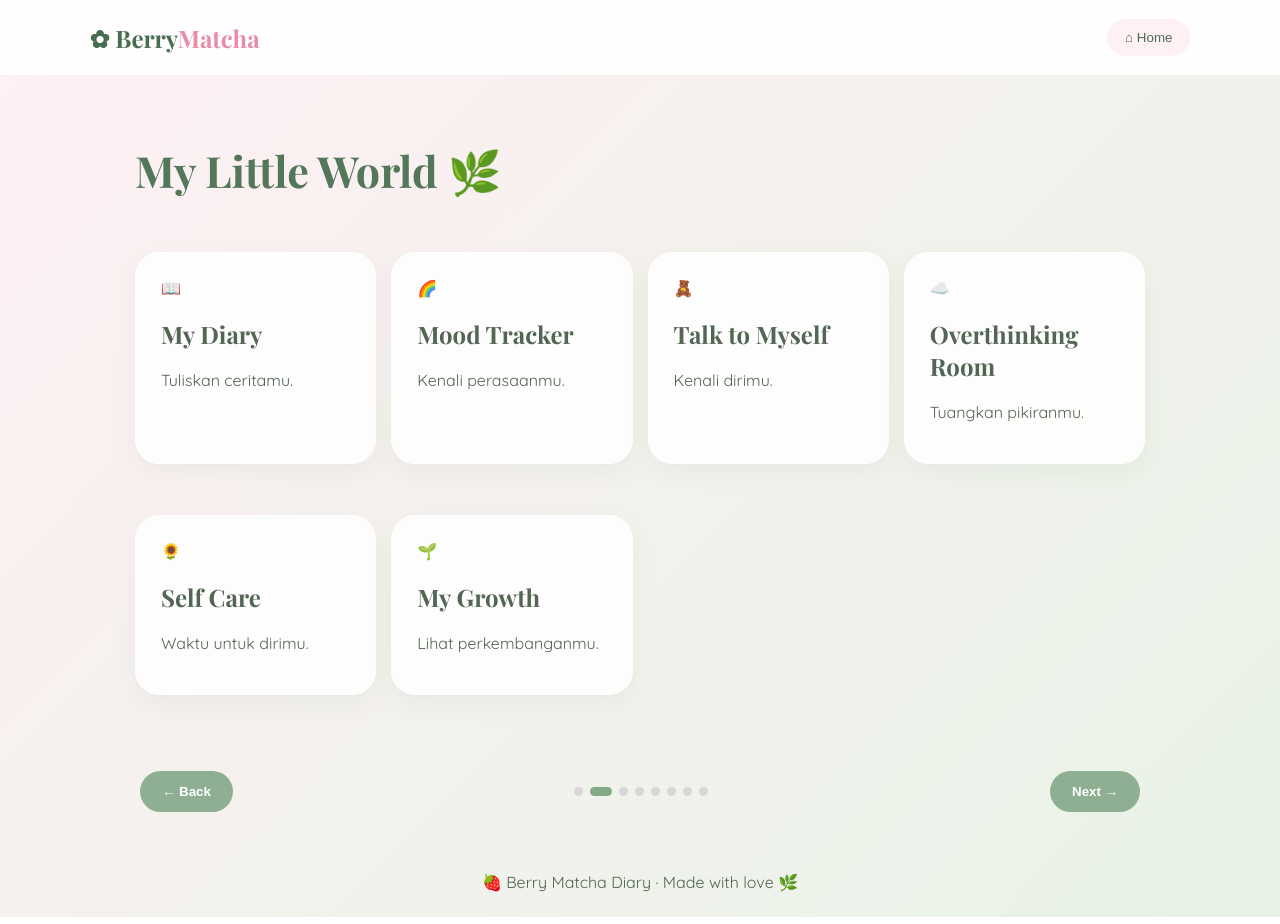
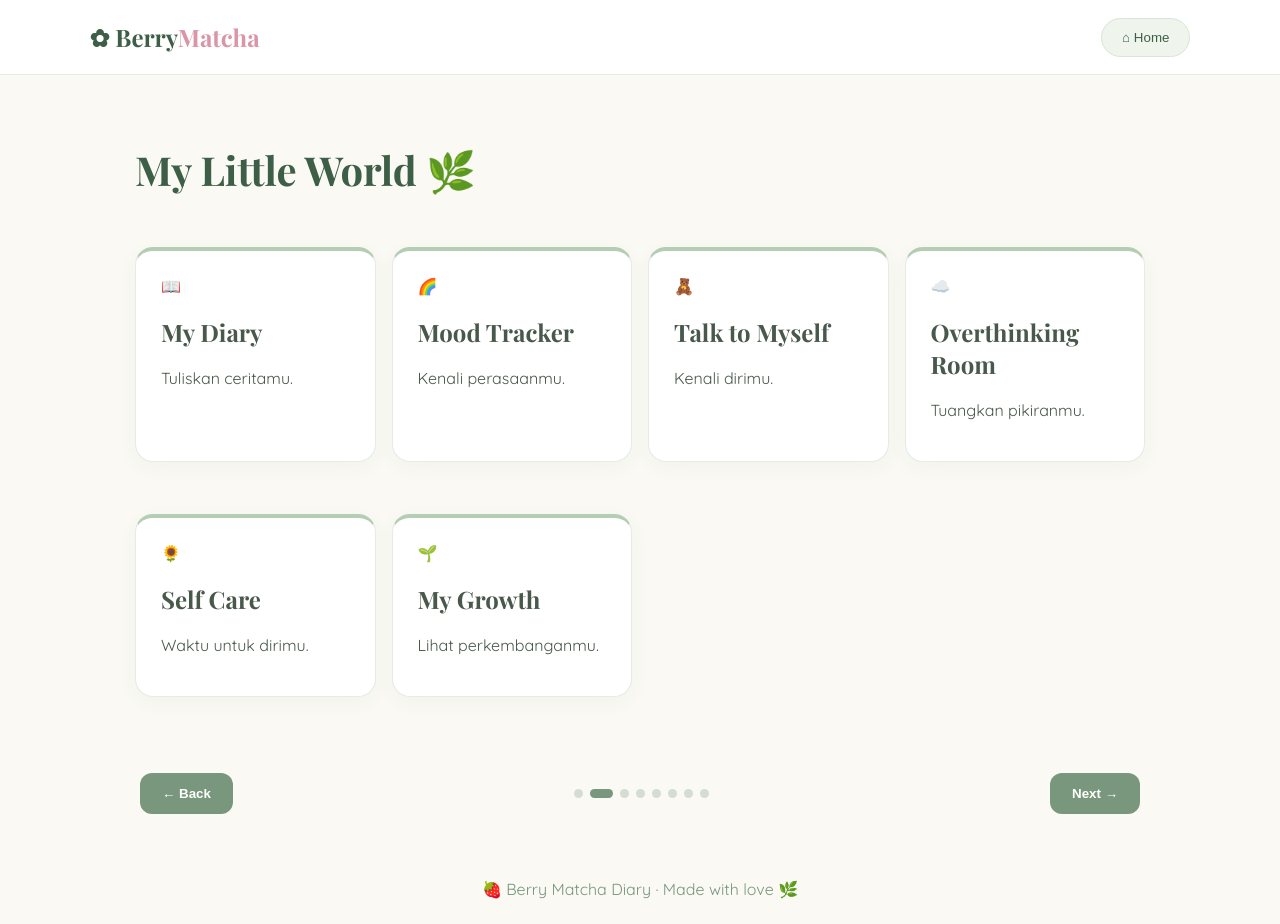
Before and after one commit to dwia90685-droid/dear-diary, a plain HTML site: page index.html in a window 1280 px wide. Both pictures are taken after a click on the button "Start My Journey →". Drawn offline with nearby package versions, Linux system fonts and the light colour scheme.

Commit message:
Update style.css

```diff
--- a/style.css
+++ b/style.css
@@ -1,11 +1,15 @@
 
-@import url('https://fonts.googleapis.com/css2?family=Quicksand:wght@400;600;700&family=Playfair+Display:wght@600;700&display=swap');
+@import url('https://fonts.googleapis.com/css2?family=Quicksand:wght@400;500;600;700&family=Playfair+Display:wght@600;700&display=swap');
 
 :root{
- --pink:#f4a8bd;
- --soft:#fff0f4;
- --green:#8eaf91;
- --dark:#496d50;
+ --green:#78977D;
+ --dark:#3E5F47;
+ --sage:#B5CDB3;
+ --pink:#F1C7D1;
+ --blush:#FCE8EC;
+ --cream:#FAF9F4;
+ --white:#FFFFFF;
+ --text:#48584B;
 }
 
 *{box-sizing:border-box}
@@ -13,8 +17,8 @@
 body{
  margin:0;
  font-family:Quicksand,sans-serif;
- color:#536653;
- background:linear-gradient(135deg,#fff0f4,#e8f3e7);
+ color:var(--text);
+ background:var(--cream);
 }
 
 header{
@@ -23,7 +27,8 @@ header{
  justify-content:space-between;
  align-items:center;
  padding:0 7%;
- background:#ffffffdf;
+ background:#FFFFFF;
+ border-bottom:1px solid #E5EDE3;
  position:sticky;
  top:0;
  z-index:10;
@@ -34,13 +39,13 @@ header{
  color:var(--dark);
 }
 
-.logo span{color:#e88da8}
+.logo span{color:#D995A9}
 
 .header-btn{
- border:0;
+ border:1px solid #D8E5D6;
  border-radius:30px;
- padding:11px 18px;
- background:var(--soft);
+ padding:11px 20px;
+ background:#EFF5ED;
  color:var(--dark);
  cursor:pointer;
 }
@@ -48,7 +53,7 @@ header{
 main{
  max-width:1050px;
  margin:auto;
- padding:30px 20px;
+ padding:35px 20px;
 }
 
 .slide{
@@ -60,32 +65,35 @@ main{
 .slide.active{display:block}
 
 @keyframes appear{
- from{opacity:0;transform:translateX(25px)}
- to{opacity:1;transform:translateX(0)}
+ from{opacity:0;transform:translateY(15px)}
+ to{opacity:1;transform:translateY(0)}
 }
 
 .hero{
  min-height:420px;
- border-radius:30px;
+ border-radius:28px;
  padding:50px;
- background:linear-gradient(120deg,#f6c1d0,#dcebd9);
+ background:linear-gradient(120deg,#DCE9D9,#F8E5E9);
  display:flex;
  justify-content:space-between;
  align-items:center;
  gap:20px;
 }
 
-h1,h2{font-family:'Playfair Display',serif}
-h1{font-size:43px;color:#54775a}
+h1,h2,h3{
+ font-family:'Playfair Display',serif;
+}
+
+h1{font-size:40px;color:var(--dark)}
 .hero p{line-height:1.9;max-width:480px}
-.flower{font-size:100px}
+.flower{font-size:90px}
 
 .btn{
  border:0;
  background:var(--green);
  color:white;
  padding:13px 22px;
- border-radius:25px;
+ border-radius:12px;
  font-weight:bold;
  cursor:pointer;
  margin:5px;
@@ -94,30 +102,41 @@ h1{font-size:43px;color:#54775a}
 .btn:hover{background:var(--dark)}
 
 .card{
- background:#ffffffdf;
- border:1px solid white;
+ background:var(--white);
+ border:1px solid #E5EDE3;
  padding:25px;
- border-radius:24px;
+ border-radius:18px;
  margin:18px 0;
- box-shadow:0 8px 25px #71977816;
+ box-shadow:0 5px 20px #496d500b;
 }
 
 .grid{
  display:grid;
  grid-template-columns:repeat(auto-fit,minmax(200px,1fr));
- gap:15px;
+ gap:16px;
 }
 
-.menu{cursor:pointer;transition:.3s}
-.menu:hover{transform:translateY(-5px)}
+.menu{
+ cursor:pointer;
+ transition:.3s;
+ border-top:4px solid var(--sage);
+}
+
+.menu:hover{
+ transform:translateY(-5px);
+ background:#F6FAF4;
+}
+
+.menu .emoji{font-size:34px}
 
 input,textarea{
  width:100%;
  padding:14px;
- border:1px solid #e7cbd4;
- border-radius:14px;
+ border:1px solid #DCE6D9;
+ border-radius:12px;
  margin:10px 0;
  font:inherit;
+ background:#FCFDFB;
 }
 
 textarea{min-height:140px}
@@ -131,18 +150,22 @@ textarea{min-height:140px}
 .mood{
  padding:15px;
  border:2px solid transparent;
- border-radius:15px;
- background:var(--soft);
- font-size:28px;
+ border-radius:14px;
+ background:var(--blush);
+ font-size:27px;
  cursor:pointer;
 }
 
-.mood.selected{border-color:var(--green)}
+.mood.selected{
+ border-color:var(--green);
+ background:#E5F0E2;
+}
 
 .entry{
- background:var(--soft);
- border-radius:15px;
- padding:15px;
+ background:#F3F7F0;
+ border-left:4px solid var(--green);
+ border-radius:12px;
+ padding:16px;
  margin:12px 0;
  overflow-wrap:anywhere;
 }
@@ -151,7 +174,7 @@ textarea{min-height:140px}
  text-align:center;
  font:24px 'Playfair Display';
  color:var(--dark);
- line-height:1.6;
+ line-height:1.7;
 }
 
 .navigation{
@@ -166,18 +189,27 @@ textarea{min-height:140px}
 .dot{
  width:9px;
  height:9px;
- background:#d7d7d7;
+ background:#D5DDD3;
  border-radius:50%;
  cursor:pointer;
 }
 
 .dot.active{
- background:#83a987;
- width:22px;
+ background:var(--green);
+ width:23px;
  border-radius:10px;
 }
 
-footer{text-align:center;padding:25px}
+.tasks input{
+ width:auto;
+ accent-color:var(--green);
+}
+
+footer{
+ text-align:center;
+ padding:25px;
+ color:#78977D;
+}
 
 @media(max-width:600px){
  .hero{
```
